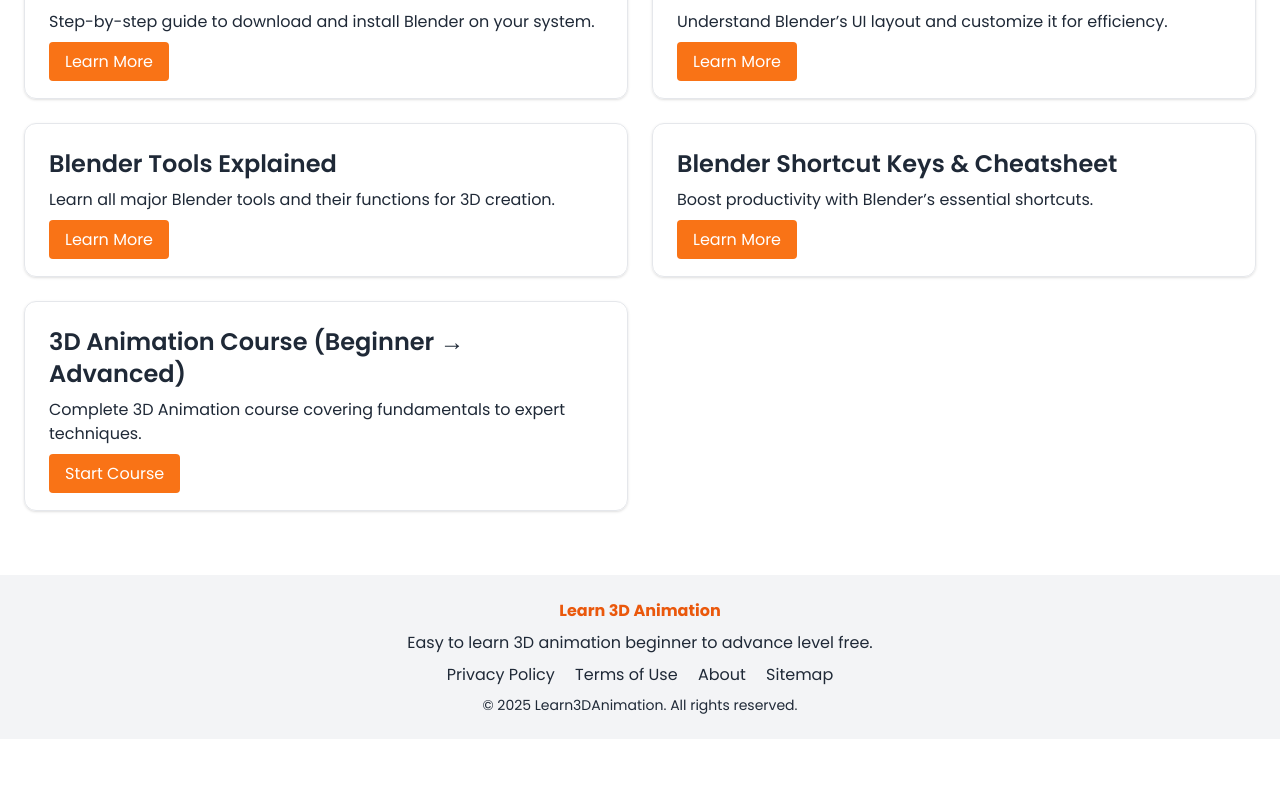
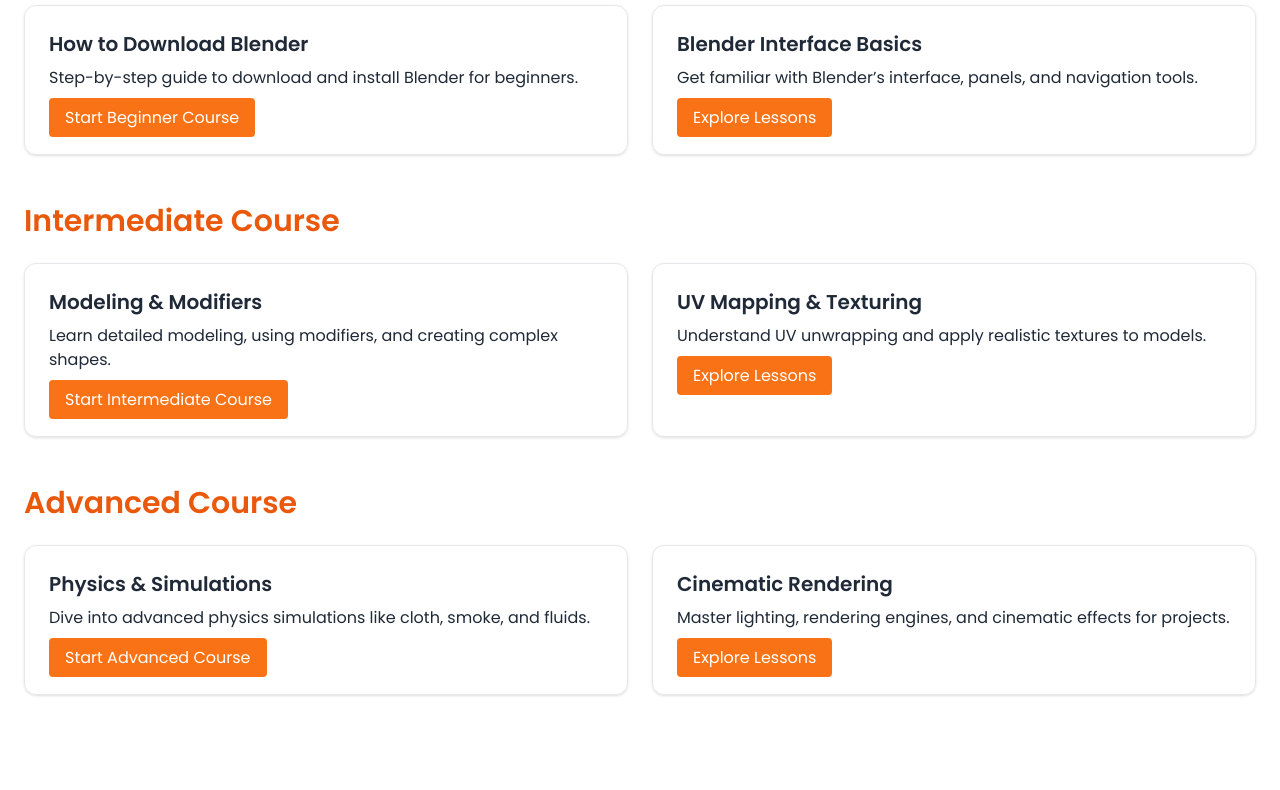
Before and after one commit to multiimagex/Learn-3D-Animation, a plain HTML site: page index.html in a window 1280 px wide. Shown: the part 561-1351 px from the top of the page. Before the commit the page ends 1300 px from the top, so only its background shows below. Drawn offline with nearby package versions, Linux system fonts and the light colour scheme.

Commit message:
Update index.html

```diff
--- a/index.html
+++ b/index.html
@@ -48,32 +48,55 @@
       <input type="text" id="search" placeholder="Search a section..." class="w-full md:w-1/2 border rounded-lg p-2 shadow" onkeyup="filterSections()">
     </section>
 
-    <section id="sections" class="grid gap-6 md:grid-cols-2">
+    <!-- Beginner Section -->
+    <section id="beginner" class="mb-12">
+      <h2 class="text-3xl font-semibold mb-6 text-orange-600">Beginner Course</h2>
+      <div class="grid gap-6 md:grid-cols-2">
         <article class="p-6 border rounded-xl shadow hover:scale-105 transition">
-        <h2 class="text-2xl font-semibold mb-2">How to Download Blender Software</h2>
-        <p class="mb-4">Step-by-step guide to download and install Blender on your system.</p>
-        <a href="beginner.html" class="bg-orange-500 text-white px-4 py-2 rounded hover:bg-orange-600">Learn More</a>
+          <h3 class="text-xl font-semibold mb-2">How to Download Blender</h3>
+          <p class="mb-4">Step-by-step guide to download and install Blender for beginners.</p>
+          <a href="beginner.html" class="bg-orange-500 text-white px-4 py-2 rounded hover:bg-orange-600">Start Beginner Course</a>
         </article>
         <article class="p-6 border rounded-xl shadow hover:scale-105 transition">
-        <h2 class="text-2xl font-semibold mb-2">Blender Software Interface</h2>
-        <p class="mb-4">Understand Blender’s UI layout and customize it for efficiency.</p>
-        <a href="beginner.html" class="bg-orange-500 text-white px-4 py-2 rounded hover:bg-orange-600">Learn More</a>
+          <h3 class="text-xl font-semibold mb-2">Blender Interface Basics</h3>
+          <p class="mb-4">Get familiar with Blender’s interface, panels, and navigation tools.</p>
+          <a href="beginner.html" class="bg-orange-500 text-white px-4 py-2 rounded hover:bg-orange-600">Explore Lessons</a>
+        </article>
+      </div>
+    </section>
+
+    <!-- Intermediate Section -->
+    <section id="intermediate" class="mb-12">
+      <h2 class="text-3xl font-semibold mb-6 text-orange-600">Intermediate Course</h2>
+      <div class="grid gap-6 md:grid-cols-2">
+        <article class="p-6 border rounded-xl shadow hover:scale-105 transition">
+          <h3 class="text-xl font-semibold mb-2">Modeling & Modifiers</h3>
+          <p class="mb-4">Learn detailed modeling, using modifiers, and creating complex shapes.</p>
+          <a href="intermediate.html" class="bg-orange-500 text-white px-4 py-2 rounded hover:bg-orange-600">Start Intermediate Course</a>
         </article>
         <article class="p-6 border rounded-xl shadow hover:scale-105 transition">
-        <h2 class="text-2xl font-semibold mb-2">Blender Tools Explained</h2>
-        <p class="mb-4">Learn all major Blender tools and their functions for 3D creation.</p>
-        <a href="intermediate.html" class="bg-orange-500 text-white px-4 py-2 rounded hover:bg-orange-600">Learn More</a>
+          <h3 class="text-xl font-semibold mb-2">UV Mapping & Texturing</h3>
+          <p class="mb-4">Understand UV unwrapping and apply realistic textures to models.</p>
+          <a href="intermediate.html" class="bg-orange-500 text-white px-4 py-2 rounded hover:bg-orange-600">Explore Lessons</a>
+        </article>
+      </div>
+    </section>
+
+    <!-- Advanced Section -->
+    <section id="advanced" class="mb-12">
+      <h2 class="text-3xl font-semibold mb-6 text-orange-600">Advanced Course</h2>
+      <div class="grid gap-6 md:grid-cols-2">
+        <article class="p-6 border rounded-xl shadow hover:scale-105 transition">
+          <h3 class="text-xl font-semibold mb-2">Physics & Simulations</h3>
+          <p class="mb-4">Dive into advanced physics simulations like cloth, smoke, and fluids.</p>
+          <a href="advanced.html" class="bg-orange-500 text-white px-4 py-2 rounded hover:bg-orange-600">Start Advanced Course</a>
         </article>
         <article class="p-6 border rounded-xl shadow hover:scale-105 transition">
-        <h2 class="text-2xl font-semibold mb-2">Blender Shortcut Keys & Cheatsheet</h2>
-        <p class="mb-4">Boost productivity with Blender’s essential shortcuts.</p>
-        <a href="intermediate.html" class="bg-orange-500 text-white px-4 py-2 rounded hover:bg-orange-600">Learn More</a>
+          <h3 class="text-xl font-semibold mb-2">Cinematic Rendering</h3>
+          <p class="mb-4">Master lighting, rendering engines, and cinematic effects for projects.</p>
+          <a href="advanced.html" class="bg-orange-500 text-white px-4 py-2 rounded hover:bg-orange-600">Explore Lessons</a>
         </article>
-      <article class="p-6 border rounded-xl shadow hover:scale-105 transition">
-        <h2 class="text-2xl font-semibold mb-2">3D Animation Course (Beginner → Advanced)</h2>
-        <p class="mb-4">Complete 3D Animation course covering fundamentals to expert techniques.</p>
-        <a href="advanced.html" class="bg-orange-500 text-white px-4 py-2 rounded hover:bg-orange-600">Start Course</a>
-      </article>
+      </div>
     </section>
   </main>
 
@@ -92,7 +115,7 @@
   <script>
     function filterSections() {
       let input = document.getElementById('search').value.toLowerCase();
-      let sections = document.querySelectorAll('#sections article');
+      let sections = document.querySelectorAll('section article');
       sections.forEach(sec => {
         let text = sec.innerText.toLowerCase();
         sec.style.display = text.includes(input) ? '' : 'none';
@@ -101,6 +124,3 @@
   </script>
 </body>
 </html>
-
-<!-- beginner.html, intermediate.html, advanced.html, about.html, privacy.html, terms-of-use.html, robots.txt, sitemap.xml -->
-<!-- Use the same style as index.html; detailed course content with theory + placeholders already described in previous prompts. -->
```
Lines whose indentation alone changed are shown as unchanged.
